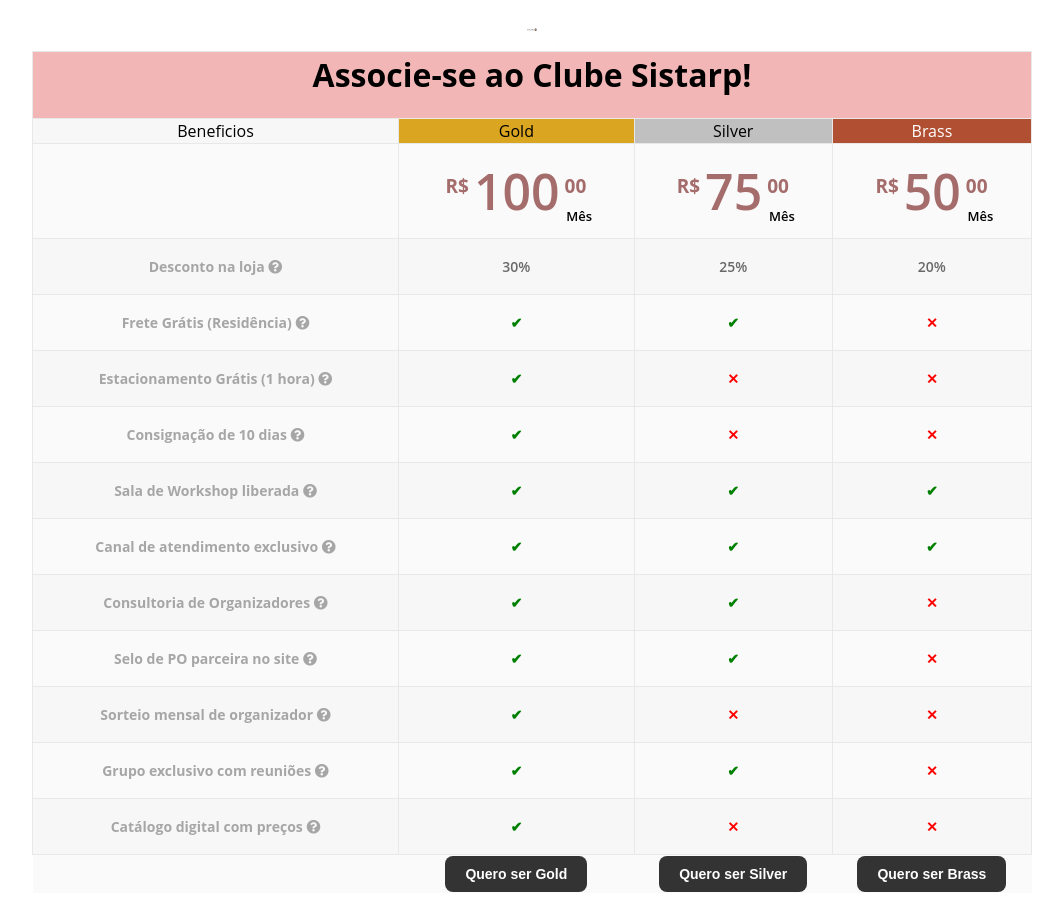
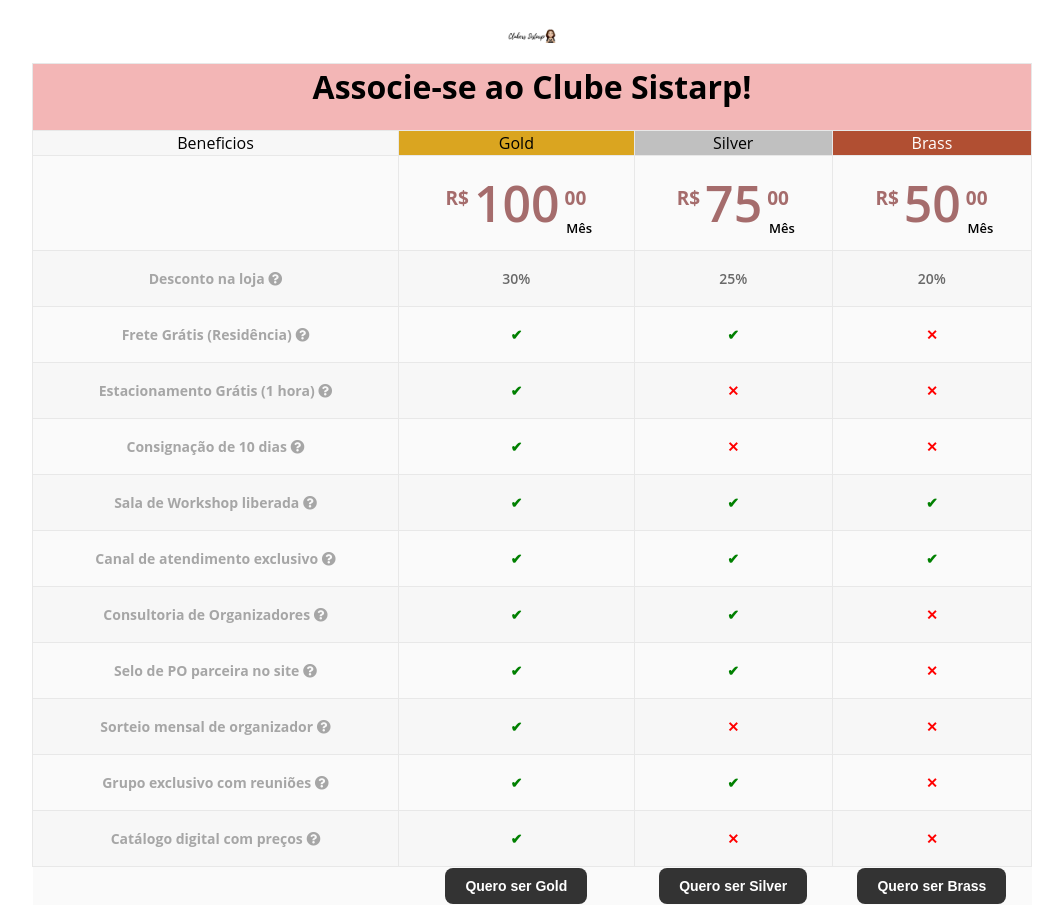
Before and after one commit to Sistarp/sistarp.github.io, a plain HTML site: page index.html in a window 1280 px wide. Shown: the whole page, without its empty margins (108-1171 px from the left). Drawn offline with Linux system fonts and the light colour scheme.

Commit message:
Atualização do estilo CSS para melhor legibilidade

```diff
--- a/css/styles-desktop.css
+++ b/css/styles-desktop.css
@@ -8,7 +8,7 @@
 }
 
 .logo {
-  max-width: 10px; /* Defina o tamanho máximo da imagem */
+  max-width: 50px; /* Defina o tamanho máximo da imagem */
 }
 
 .clube {
--- a/css/styles-mobile.css
+++ b/css/styles-mobile.css
@@ -8,7 +8,7 @@
 }
 
 .logo {
-  max-width: 500px; /* Defina o tamanho máximo da imagem */
+  max-width: 250px; /* Defina o tamanho máximo da imagem */
 }
 
   .card-block {
```
